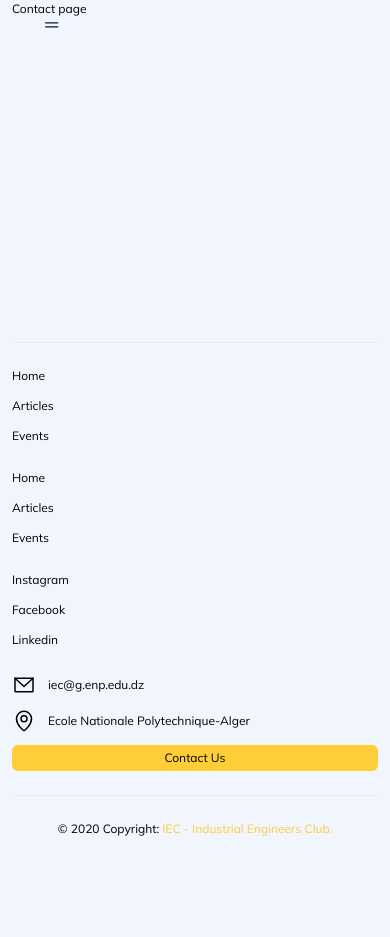
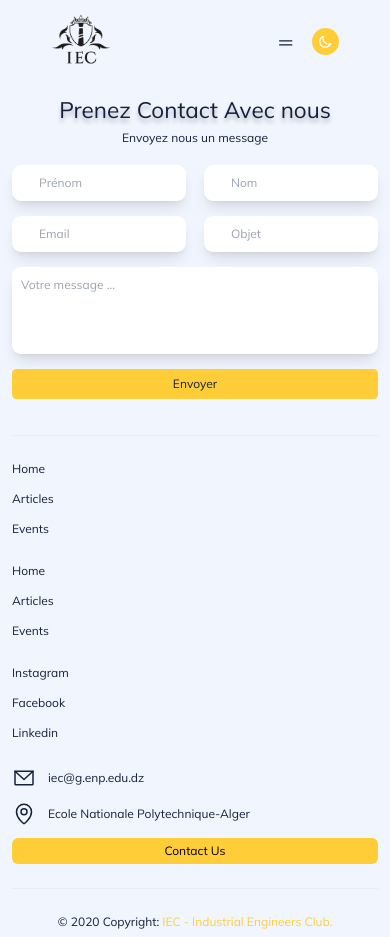
Before and after one commit to iec-enp/iec-website, a Next.js app: page /contact in a window 390 px wide. Before the commit the page ends 844 px from the top, so only its background shows below. Built offline with nearby package versions, Linux system fonts and the light colour scheme.

Commit message:
feat: finished contact page and fixed header colors and mobile styles

```diff
--- /dev/null
+++ b/src/components/Form/Buttons.jsx
@@ -0,0 +1,11 @@
+const Button = () => {
+  return (
+    <button
+      type='submit'
+      className='col-span-2 py-2 bg-iec-orange-2-500 rounded-md'>
+      Envoyer
+    </button>
+  )
+}
+
+export default Button
--- /dev/null
+++ b/src/components/Form/Input.jsx
@@ -0,0 +1,16 @@
+const Input = ({ type, placeholder, Icon, name }) => {
+  return (
+    <div className='bg-white px-5 py-3 rounded-xl shadow-lg flex items-center gap-4'>
+      {Icon}
+      <input
+        name={name}
+        type={type}
+        className='ring-0 outline-none bg-transparent'
+        placeholder={placeholder}
+        required
+      />
+    </div>
+  )
+}
+
+export default Input
--- a/src/components/Layout/Container.jsx
+++ b/src/components/Layout/Container.jsx
@@ -5,6 +5,7 @@ import Head from 'next/head'
 export default function Container(props) {
   const { children, ...customMeta } = props
   const meta = {
+    title: 'IEC - Industrial Engineers Club',
     description: `IEC is an academic club of the National Polytechnic School, which aims to strengthen the culture of Industrial Engineering in companies, to encourage the talents, creativity and personal development of its members. It allows students to build a solid professional project by helping them achieve their goals through the organization of various events.`,
     type: 'website',
     ...customMeta,
@@ -13,6 +14,7 @@ export default function Container(props) {
   return (
     <>
       <Head>
+        <title>{meta.title}</title>
         <meta
           content={meta.description}
           name='description'
@@ -21,10 +23,14 @@ export default function Container(props) {
           property='og:type'
           content={meta.type}
         />
+        <link
+          rel='icon'
+          href='/favicon.ico'
+        />
       </Head>
-      <div className='min-h-screen flex flex-col items-center max-w-[1500px] mx-auto px-4'>
+      <div className='min-h-screen flex flex-col items-center max-w-[1500px] mx-auto px-4 gap-6'>
         <Header />
-        <main className=' w-full'>{children}</main>
+        <main className='w-full'>{children}</main>
         <div className='m-auto' />
         <Footer />
       </div>
--- a/src/components/Navigation/Header.jsx
+++ b/src/components/Navigation/Header.jsx
@@ -12,38 +12,36 @@ const Header = () => {
   const [mounted, setMounted] = useState(false)
   const { resolvedTheme, setTheme } = useTheme()
   const router = useRouter()
-  const[Toggler,setToggler] = useState(false);
+  const [Toggler, setToggler] = useState(false)
   // After mounting, we have access to the theme
   useEffect(() => setMounted(true), [])
 
-
-  function changeNavbar(){
-    if(window.pageYOffset > 5){
+  function changeNavbar() {
+    if (window.pageYOffset > 5) {
       setToggler(true)
-    }
-    else{
+    } else {
       setToggler(false)
-
     }
   }
-  useEffect(()=>{
-    window.addEventListener('scroll',changeNavbar)
+  useEffect(() => {
+    window.addEventListener('scroll', changeNavbar)
 
     return () => {
-     window.removeEventListener('scroll', changeNavbar);
-   };
-})
+      window.removeEventListener('scroll', changeNavbar)
+    }
+  })
 
   return (
-    <nav className={`flex items-center z-10 w-4/5 md:mt-4 md:rounded-2xl px-4 py-3 justify-between gap-72 md:gap-0 fixed top-0 ${Toggler ? 'bg-white ' :' bg-transparent'}`}>
-
-      <MobileMenu />
-
-
-      <Link href='/' >
+    <nav
+      className={`flex items-center z-10 w-4/5 md:mt-4 rounded-2xl px-4 py-3 justify-between fixed top-0 ${
+        Toggler ? 'bg-white  dark:text-iec-blue-2-500' : ' bg-transparent'
+      }`}>
+      <Link href='/'>
         <a>
           <Image
-            src={`/brand/logos/IEC_${resolvedTheme =='light' ? 'BLACK': Toggler ? 'BLACK' : 'WHITE'}.webp`}
+            src={`/brand/logos/IEC_${
+              resolvedTheme == 'light' ? 'BLACK' : Toggler ? 'BLACK' : 'WHITE'
+            }.webp`}
             alt='IEC logo'
             width={60}
             height={60}
@@ -69,16 +67,18 @@ const Header = () => {
           active={router.asPath === '/events'}
         />
       </div>
-      <div className=' items-center gap-4 flex'>
+      <div className='hidden md:block'>
         <Cta
           text='Contact'
           href='/contact'
         />
+      </div>
+      <div className='items-center gap-4 flex'>
+        <MobileMenu toggler={Toggler} />
         <ThemeToggleBtn
           mounted={mounted}
           setTheme={setTheme}
           resolvedTheme={resolvedTheme}
-
         />
       </div>
     </nav>
--- a/src/components/Navigation/MobileMenu.jsx
+++ b/src/components/Navigation/MobileMenu.jsx
@@ -1,6 +1,6 @@
 import { useEffect, useState } from 'react'
 
-export default function MobileMenu() {
+export default function MobileMenu({ toggler }) {
   const [isMenuOpen, setIsMenuOpen] = useState(false)
 
   function toggleMenu() {
@@ -22,21 +22,30 @@ export default function MobileMenu() {
   return (
     <>
       <button
-        className='visible lg:hidden bg-transparent w-10 h-10 relative burger'
+        className='visible md:hidden bg-transparent w-10 h-10 relative burger '
         aria-label='Toggle menu'
         type='button'
         onClick={toggleMenu}>
-        <MenuIcon data-hide={isMenuOpen} />
-        <CrossIcon data-hide={!isMenuOpen} />
+        <MenuIcon
+          data-hide={isMenuOpen}
+          toggler={toggler}
+        />
+        <CrossIcon
+          data-hide={!isMenuOpen}
+          toggler={toggler}
+        />
       </button>
     </>
   )
 }
 
 function MenuIcon(props) {
+  const { toggler } = props
   return (
     <svg
-      className='h-5 w-5 absolute text-gray-900 dark:text-gray-100'
+      className={`h-5 w-5 absolute ${
+        toggler ? 'dark:text-iec-blue-2-500' : 'dark:text-white'
+      }`}
       width='28'
       height='28'
       viewBox='0 0 18 18'
--- a/src/components/Utility/ThemeToggleBtn.jsx
+++ b/src/components/Utility/ThemeToggleBtn.jsx
@@ -3,7 +3,7 @@ const ThemeToggleBtn = ({ mounted, setTheme, resolvedTheme }) => {
     <button
       aria-label='Toggle Dark Mode'
       type='button'
-      className='group w-9 h-9 border-[2px] bg-iec-orange-2-500 border-iec-orange-2-500 rounded-full flex items-center justify-center  transition-all'
+      className='group w-9 h-9 bg-iec-orange-2-500  rounded-full flex items-center justify-center  transition-all outline-none'
       onClick={() => setTheme(resolvedTheme === 'dark' ? 'light' : 'dark')}>
       {mounted && (
         <svg
--- a/src/pages/_document.jsx
+++ b/src/pages/_document.jsx
@@ -26,7 +26,7 @@ export default function Document() {
           href='/favicon/site.webmanifest'
         />
       </Head>
-      <body className='bg-iec-blue-4-200 dark:bg-iec-blue-1-500 '>
+      <body className='bg-iec-blue-4-200 dark:text-white text-iec-blue-2-500 dark:bg-iec-blue-1-500 '>
         <Main />
         <NextScript />
       </body>
--- a/src/pages/articles.jsx
+++ b/src/pages/articles.jsx
@@ -1,23 +1,11 @@
 import Container from '@/components/Layout/Container'
-import Head from 'next/head'
 
 export default function Articles() {
   return (
-    <>
-      <Head>
-        <title>Articles - Industrial Engineers Club</title>
-        <meta
-          name='description'
-          content='Generated by create next app'
-        />
-        <link
-          rel='icon'
-          href='/favicon.ico'
-        />
-      </Head>
-      <Container>
+    <Container title='Articles - IEC - Industrial Engineers Club'>
+      <div className='mt-32'>
         <h1>Articles page</h1>
-      </Container>
-    </>
+      </div>
+    </Container>
   )
 }
--- a/src/pages/contact.jsx
+++ b/src/pages/contact.jsx
@@ -1,22 +1,57 @@
+import Button from '@/components/Form/Buttons'
+import Input from '@/components/Form/Input'
 import Container from '@/components/Layout/Container'
-import Head from 'next/head'
+import { EnvelopeSimple, Gear, User } from 'phosphor-react'
 
 export default function Contact() {
+  const onsubmit = e => {
+    e.preventDefault()
+    alert('Merci pour votre message !')
+  }
   return (
     <>
-      <Head>
-        <title>Create Next App</title>
-        <meta
-          name='description'
-          content='Generated by create next app'
-        />
-        <link
-          rel='icon'
-          href='/favicon.ico'
-        />
-      </Head>
-      <Container>
-        <h1>Contact page</h1>
+      <Container title='Contact - IEC - Industrial Engineers Club'>
+        <div className='flex flex-col items-center gap-2 mt-32'>
+          <h1 className='text-3xl font-normal text-shadow-light dark:text-shadow-dark'>
+            Prenez Contact Avec nous
+          </h1>
+          <p className='text-opacity-80'>Envoyez nous un message </p>
+          <form
+            onSubmit={onsubmit}
+            className='mt-4 grid grid-cols-2 grid-rows-4 gap-x-6 gap-y-5 text-iec-blue-2-500'>
+            <Input
+              name='prenom'
+              type='text'
+              placeholder='Prénom'
+              Icon={<User />}
+            />
+            <Input
+              name='nom'
+              type='text'
+              placeholder='Nom'
+              Icon={<User />}
+            />
+            <Input
+              name='email'
+              type='email'
+              placeholder='Email'
+              Icon={<EnvelopeSimple />}
+            />
+            <Input
+              name='objet'
+              type='text'
+              placeholder='Objet'
+              Icon={<Gear />}
+            />
+            <textarea
+              name='message'
+              className='col-span-2 row-span-2 p-3 rounded-xl resize-none outline-none bg-white shadow-lg'
+              placeholder='Votre message ...'
+              required
+            />
+            <Button />
+          </form>
+        </div>
       </Container>
     </>
   )
--- a/src/pages/events.jsx
+++ b/src/pages/events.jsx
@@ -1,23 +1,9 @@
 import Container from '@/components/Layout/Container'
-import Head from 'next/head'
 
 export default function Events() {
   return (
-    <>
-      <Head>
-        <title>Events - Industrial Engineers Club</title>
-        <meta
-          name='description'
-          content='Generated by create next app'
-        />
-        <link
-          rel='icon'
-          href='/favicon.ico'
-        />
-      </Head>
-      <Container>
-        <h1>Events Page</h1>
-      </Container>
-    </>
+    <Container title='Evenements - IEC - Industrial Engineers Club'>
+      <h1 className='mt-32'>Events Page</h1>
+    </Container>
   )
 }
--- a/src/styles/globals.css
+++ b/src/styles/globals.css
@@ -4,7 +4,7 @@
 
 html,
 body {
-  font-family: "Mulish";
+  font-family: 'Mulish', sans-serif;
   padding: 0;
   margin: 0;
 }
@@ -35,17 +35,15 @@ a {
 html {
   font-size: 20px;
 }
- body{
-  background-color:  #122130;
+body {
+  background-color: #122130;
 }
-
 
 @media (max-width: 1024px) {
   html {
     font-size: 18px;
   }
 }
-
 
 @media (max-width: 768px) {
   html {
@@ -58,3 +56,11 @@ html {
     font-size: 12px;
   }
 }
+
+.text-shadow-light {
+  text-shadow: 0 4px 4px rgba(0, 0, 0, 0.25);
+}
+
+.text-shadow-dark {
+  text-shadow: 0 4px 4px rgba(255, 255, 255, 0.25);
+}
```
Also changed, not shown: src/pages/index.jsx (+23 -25 lines), 1 other file (tests, documents, lock files or other folders). Lines whose indentation alone changed are shown as unchanged.
